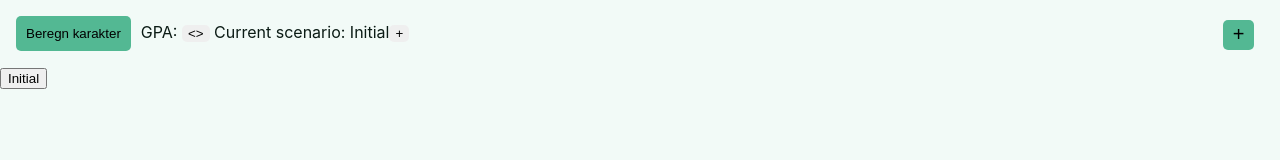
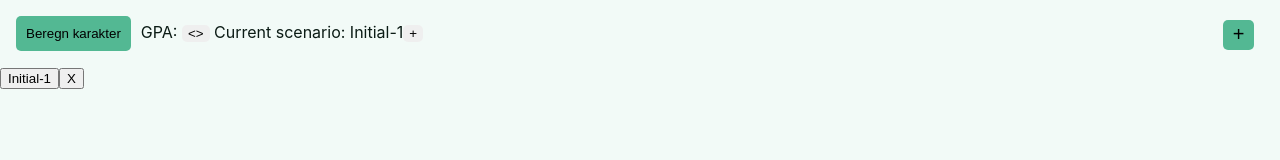
Before and after one commit to DanVi007/gpa-calc, a React (Create React App) app in the folder frontend/: page / in a window 1280 px wide. Shown: the top 160 px of the page. Built offline with nearby package versions, Linux system fonts and the light colour scheme.

Commit message:
implemented remove scenario into jsx

```diff
--- a/frontend/src/pages/GradesPage.tsx
+++ b/frontend/src/pages/GradesPage.tsx
@@ -1,5 +1,5 @@
-// TODO: close button for scenarios
 // TODO: Refactor scenario to its own page
+// TODO: REMOVE ID FROM DISPLAYED SCENARIOS ONLY FOR EASY DEBUGGING
 import "./GradesPage.css";
 import { useEffect, useState } from "react";
 
@@ -138,9 +138,14 @@ export default function GradesPage() {
     if (scenarioNamesMap) {
       scenarioNamesMap.forEach((scenarioName, scenarioId) => {
         let scenarioButton: React.ReactElement =
-          <button key={scenarioId} onClick={() => { onClickScenario(scenarioId) }}>
-            {scenarioName}
-          </button>
+          <span>
+            <button key={scenarioId} onClick={() => { onClickScenario(scenarioId) }}>
+              {scenarioName}{scenarioId}
+            </button>
+            <button key={`remove${scenarioId}`} onClick={() => { removeScenarioWithId(scenarioId) }}>
+              X
+            </button>
+          </span >
 
         scenarioButtons = [...scenarioButtons, scenarioButton]
 
@@ -188,7 +193,7 @@ export default function GradesPage() {
         <button type="button" id="add-grade-btn" className="button-bar-btn" onClick={() => addEmptyGrade(false)}>
           +
         </button>
-        <span> Current scenario: {currentScenario.Name}</span>
+        <span> Current scenario: {currentScenario.Name}{currentScenario.Id}</span>
         <button type="button" id="add-scenario-btn" className="button-bar-btn" onClick={addNewScenario}>+</button>
       </div>
       <div>
```
